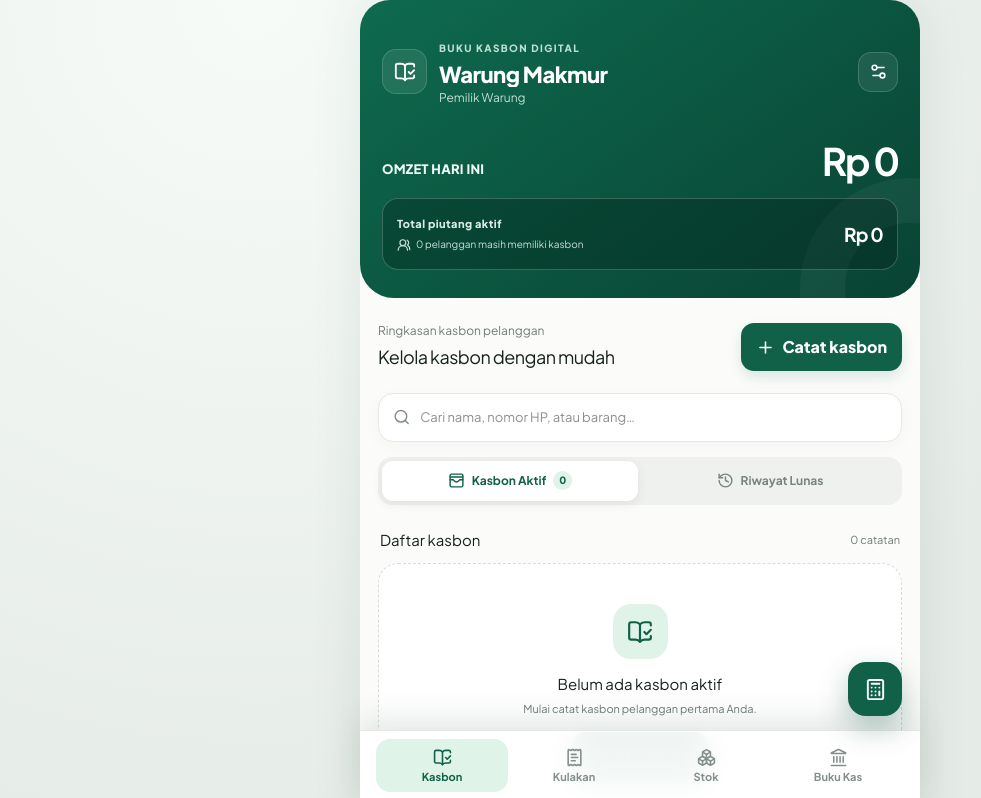
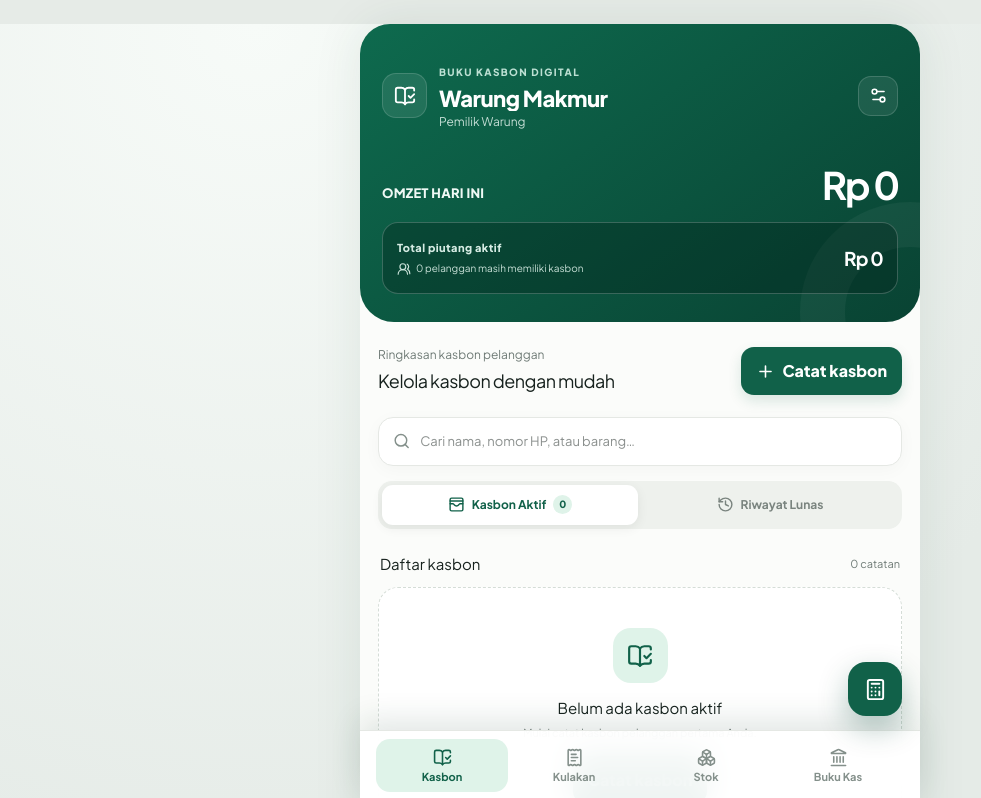
Before and after one commit to Quieet-99x/Warung-Kelontong, a Next.js app: page / in a window 1280 px wide. Shown: the top 798 px of the page, without its empty margins (0-981 px from the left). Built offline with nearby package versions, Linux system fonts and the light colour scheme.

Commit message:
fix: align kasbon desktop header offset

```diff
--- a/src/app/page-header-system.css
+++ b/src/app/page-header-system.css
@@ -80,7 +80,7 @@
 .hero-finance-summary{margin-top:32px}
 
 @media(min-width:640px){
-  .kulakan-page,.inventory-page,.cashflow-page{
+  .kasbon-slot>.app-shell,.kulakan-page,.inventory-page,.cashflow-page{
     min-height:calc(100vh - 48px);
     margin:24px auto;
     border-radius:30px;
```
Also changed, not shown: 1 other file (tests, documents, lock files or other folders).
